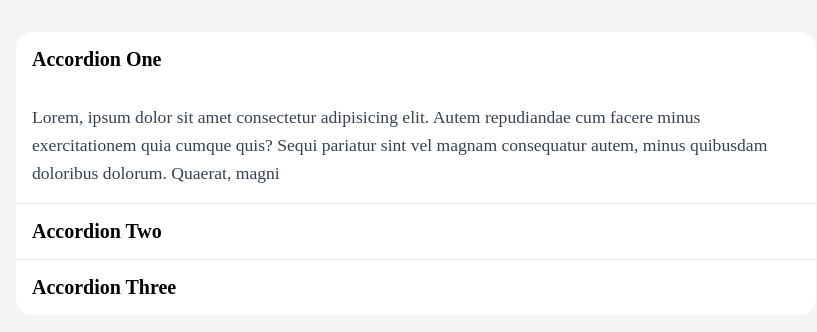
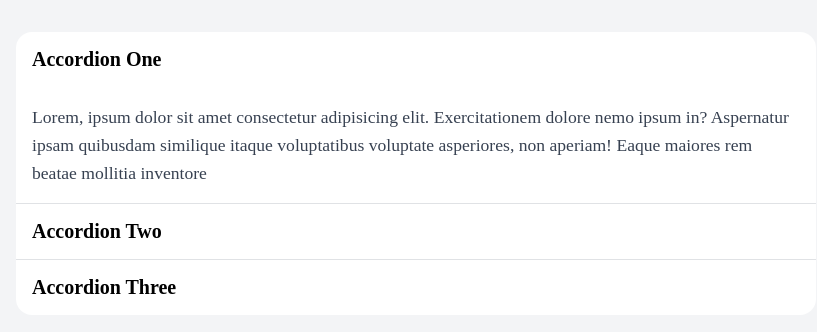
Before and after one commit to Aadeleslami/Accordion-Component, a React (Vite) app in the folder Accordion-Component/: page / in a window 1280 px wide. Both pictures are taken after a click on the element "Accordion One". Shown: the top 332 px of the page, without its empty margins (16-833 px from the left). Built offline with nearby package versions, Linux system fonts and the light colour scheme.

Commit message:
add last change

```diff
--- a/Accordion-Component/package.json
+++ b/Accordion-Component/package.json
@@ -10,6 +10,7 @@
     "preview": "vite preview"
   },
   "dependencies": {
+    "@heroicons/react": "^2.2.0",
     "react": "^18.3.1",
     "react-dom": "^18.3.1"
   },
--- a/Accordion-Component/src/components/Accordion.jsx
+++ b/Accordion-Component/src/components/Accordion.jsx
@@ -1,36 +1,50 @@
+// import { useState } from "react";
+
 import { useState } from "react";
 
+// import {ChevronDownIcon} from "@heroicons/react/24/outline"
 const data = [
   {
     id: 1,
     title: "Accordion One",
-    text: "Lorem, ipsum dolor sit amet consectetur adipisicing elit. Autem repudiandae cum facere minus exercitationem quia cumque quis? Sequi pariatur sint vel magnam consequatur autem, minus quibusdam doloribus dolorum. Quaerat, magni ",
+    text: "Lorem, ipsum dolor sit amet consectetur adipisicing elit. Exercitationem dolore nemo ipsum in? Aspernatur ipsam quibusdam similique itaque voluptatibus voluptate asperiores, non aperiam! Eaque maiores rem beatae mollitia inventore ",
   },
   {
     id: 2,
     title: "Accordion Two",
-    text: "Lorem, ipsum dolor sit amet consectetur adipisicing elit. Autem repudiandae cum facere minus exercitationem quia cumque quis? Sequi pariatur sint vel magnam consequatur autem, minus quibusdam doloribus dolorum. Quaerat, magni ",
+    text: "Lorem, ipsum dolor sit amet consectetur adipisicing elit. Exercitationem dolore nemo ipsum in? Aspernatur ipsam quibusdam similique itaque voluptatibus voluptate asperiores, non aperiam! Eaque maiores rem beatae mollitia inventore ",
   },
   {
     id: 3,
     title: "Accordion Three",
-    text: "Lorem, ipsum dolor sit amet consectetur adipisicing elit. Autem repudiandae cum facere minus exercitationem quia cumque quis? Sequi pariatur sint vel magnam consequatur autem, minus quibusdam doloribus dolorum. Quaerat, magni ",
+    text: "Lorem, ipsum dolor sit amet consectetur adipisicing elit. Exercitationem dolore nemo ipsum in? Aspernatur ipsam quibusdam similique itaque voluptatibus voluptate asperiores, non aperiam! Eaque maiores rem beatae mollitia inventore ",
   },
 ];
+
 function Accordion() {
   return (
     <div className="accordion">
-     {data.map(item => <AccordionItem key={item.id} item ={item}/>)}
+      {data.map((item) => (
+        <AccordionItem key={item.id} item={item} />
+      ))}
     </div>
   );
 }
 
 export default Accordion;
 
-function AccordionItem({item}){
-  const [isOpen , setIsopen] = useState(false);
-  return(<div className={`accordion-item ${isOpen ? "accordion__expanded" : ""}`}>
-  <div className="accordion-item__header" onClick={() => setIsopen(prevIsOPen => !prevIsOPen)}>{item.title} </div>
-  <div className="accordion-item__content">{item.text} </div>
-</div>)
+function AccordionItem({ item }) {
+  const [isOpen, setIsOpen] = useState(false);
+  return (
+    <div className={`accordion-item ${isOpen ? "accordion__expanded":""}`}>
+      <div
+        className="accordion-item__header"
+        onClick={() => setIsOpen(prevIsOpen => !prevIsOpen)}
+      >
+        {item.title}
+      </div>
+      <div className="accordion-item__content">{item.text}</div>
+      {/* {isOpen && <div className="accordion-item__content">{item.text}</div> } */}
+    </div>
+  );
 }
```
Also changed, not shown: 1 other file (tests, documents, lock files or other folders).
